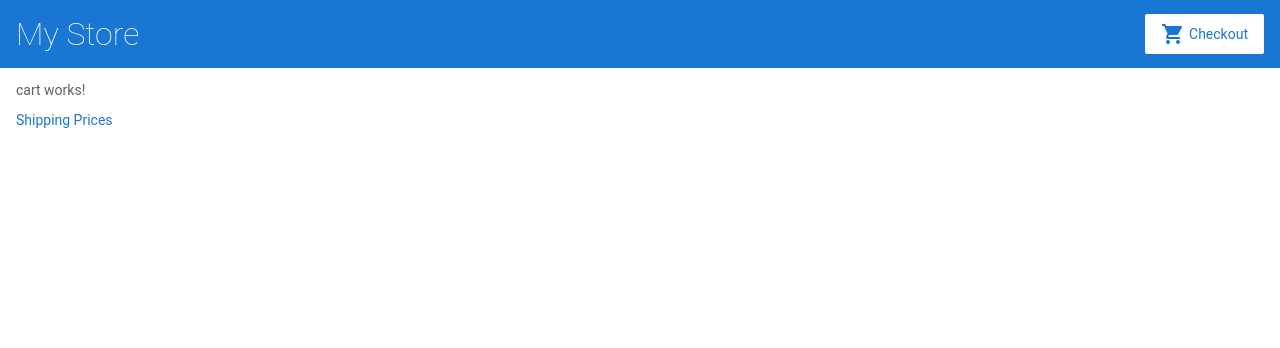
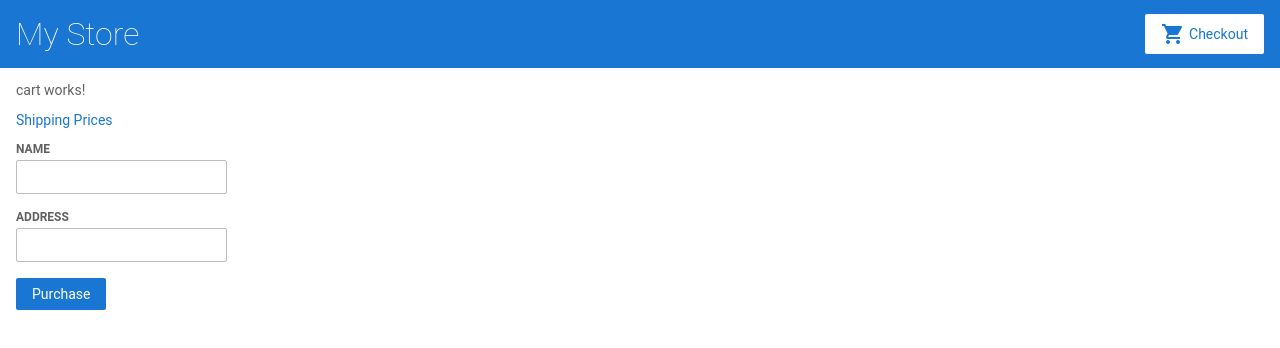
Before and after one commit to SavanCode/angular-official-tutorial, an Angular app: page /cart in a window 1280 px wide. Shown: the top 348 px of the page. Built offline with nearby package versions, Linux system fonts and the light colour scheme.

Commit message:
feat: add purchase form

```diff
--- a/src/app/cart/cart.component.html
+++ b/src/app/cart/cart.component.html
@@ -6,3 +6,16 @@
   <span> {{ item.name }}</span>
   <span>{{ item.price | currency }}</span>
 </div>
+
+<form [formGroup]="checkoutForm" (ngSubmit)="onSubmit()">
+  <div>
+    <label for="name"> Name </label>
+    <input id="name" type="text" formControlName="name" />
+  </div>
+
+  <div>
+    <label for="address"> Address </label>
+    <input id="address" type="text" formControlName="address" />
+  </div>
+  <button class="button" type="submit">Purchase</button>
+</form>
--- a/src/app/cart/cart.component.ts
+++ b/src/app/cart/cart.component.ts
@@ -1,13 +1,28 @@
 import { Component, OnInit } from '@angular/core';
+import { FormBuilder } from '@angular/forms';
+
 import { CartService } from '../cart.service';
+
 @Component({
   selector: 'app-cart',
   templateUrl: './cart.component.html',
   styleUrls: ['./cart.component.css'],
 })
 export class CartComponent implements OnInit {
-  constructor(private cartService: CartService) {}
+  constructor(
+    private cartService: CartService,
+    private formBuilder: FormBuilder
+  ) {}
   items = this.cartService.getItems();
-
+  checkoutForm = this.formBuilder.group({
+    name: '',
+    address: '',
+  });
   ngOnInit(): void {}
+  onSubmit(): void {
+    // Process checkout data here
+    this.items = this.cartService.clearCart();
+    console.warn('Your order has been submitted', this.checkoutForm.value);
+    this.checkoutForm.reset();
+  }
 }
```
